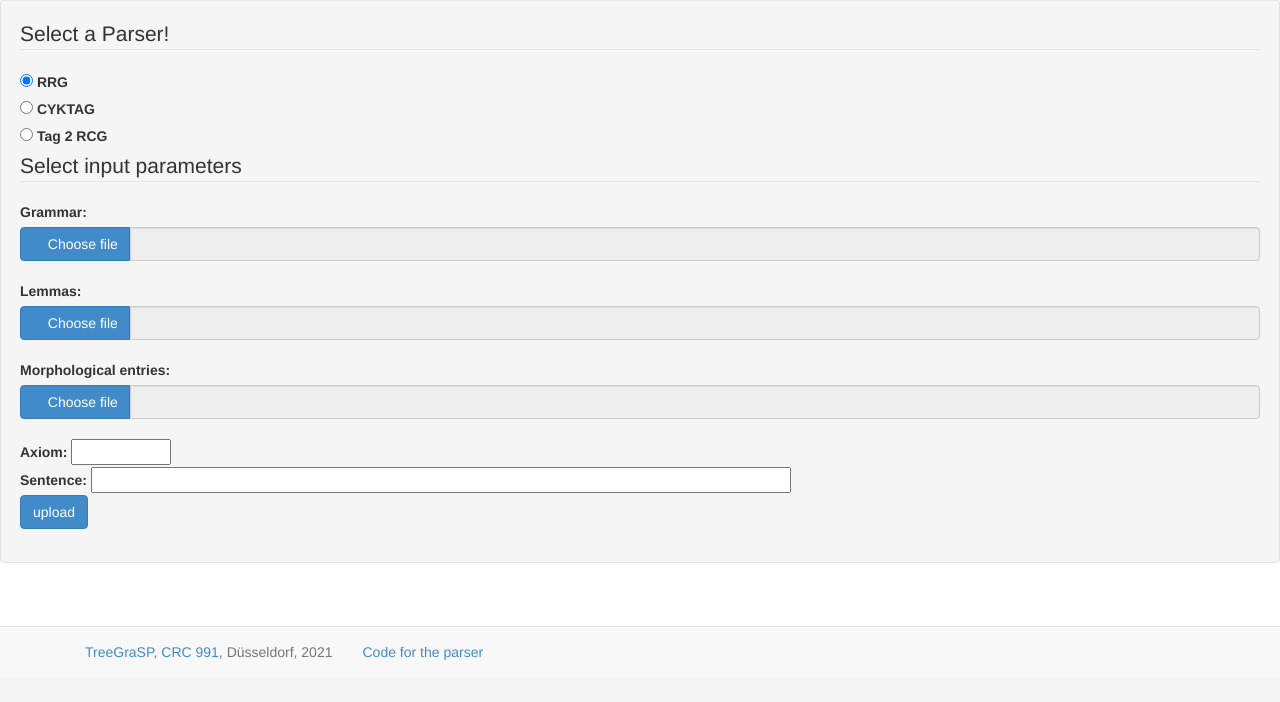
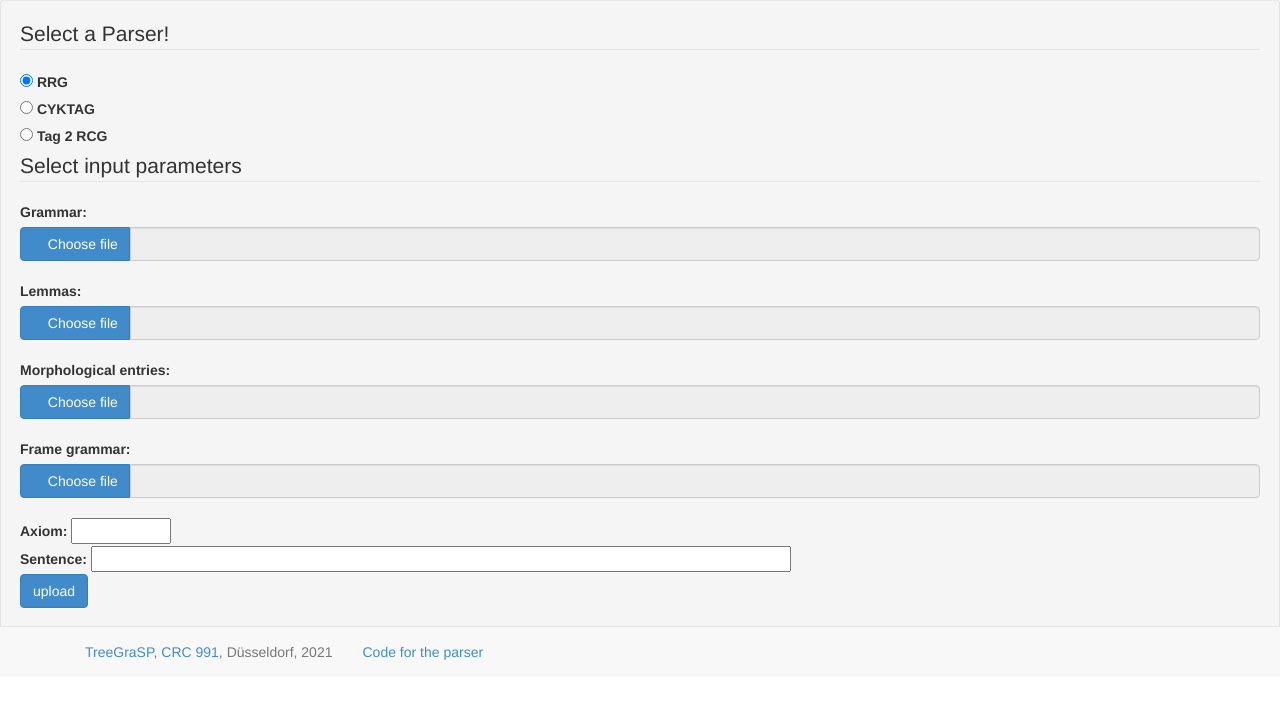
Before and after one commit to xmg-hhu/xmg-webgui, a CodeIgniter app: page /index.php/upload/tulipa in a window 1280 px wide. Shown: the part 123-825 px from the top of the page. Before the commit the page ends 783 px from the top, so only its background shows below. Run offline with CodeIgniter, Linux system fonts and the light colour scheme; some web fonts are replaced.

Commit message:
Uploading frame grammars (TuLiPA)

```diff
--- a/htdocs/application/controllers/upload.php
+++ b/htdocs/application/controllers/upload.php
@@ -171,6 +171,8 @@ class Upload extends CI_Controller {
 
 			$morphfile = upload_tulipa_input_file('morphfile', $upl_id);
 
+			$framesfile = upload_tulipa_input_file('framesfile', $upl_id);
+
 
 
 			if ($gramfile == '' or $tp_sent == ''){
@@ -214,6 +216,12 @@ class Upload extends CI_Controller {
 			if ($morphfile != '') {
 
 				$tp_command .= ' -m '.$morphfile;
+
+			}
+
+			if ($framesfile != '') {
+
+				$tp_command .= ' -f '.$framesfile;
 
 			}
 
--- a/htdocs/application/views/tulipa_view.php
+++ b/htdocs/application/views/tulipa_view.php
@@ -123,6 +123,14 @@
 
 	       <br>
 
+	       <label for="frames-upl">Frame grammar:</label>
+
+	       <input id="frames-upl" class="btn btn-primary filestyle" data-buttonBefore="true" type="file" data-buttonName="btn-primary" name="framesfile" size="20">
+
+
+
+	       <br>
+
 
 
 	       <label for="axiom">Axiom:</label>
```
